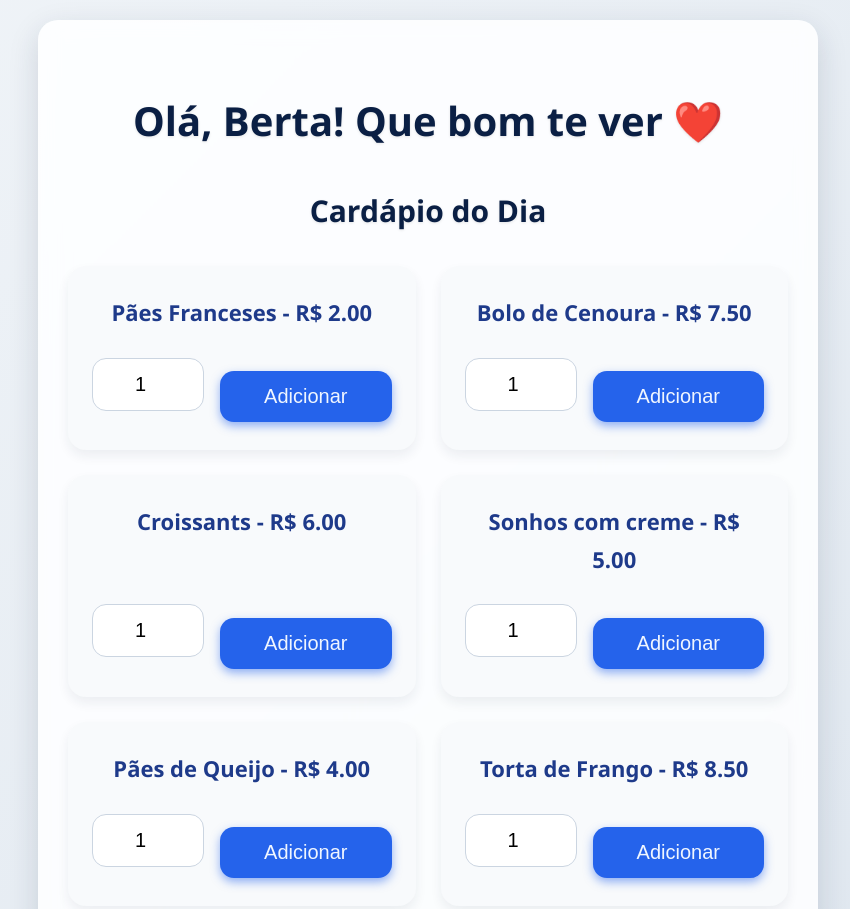
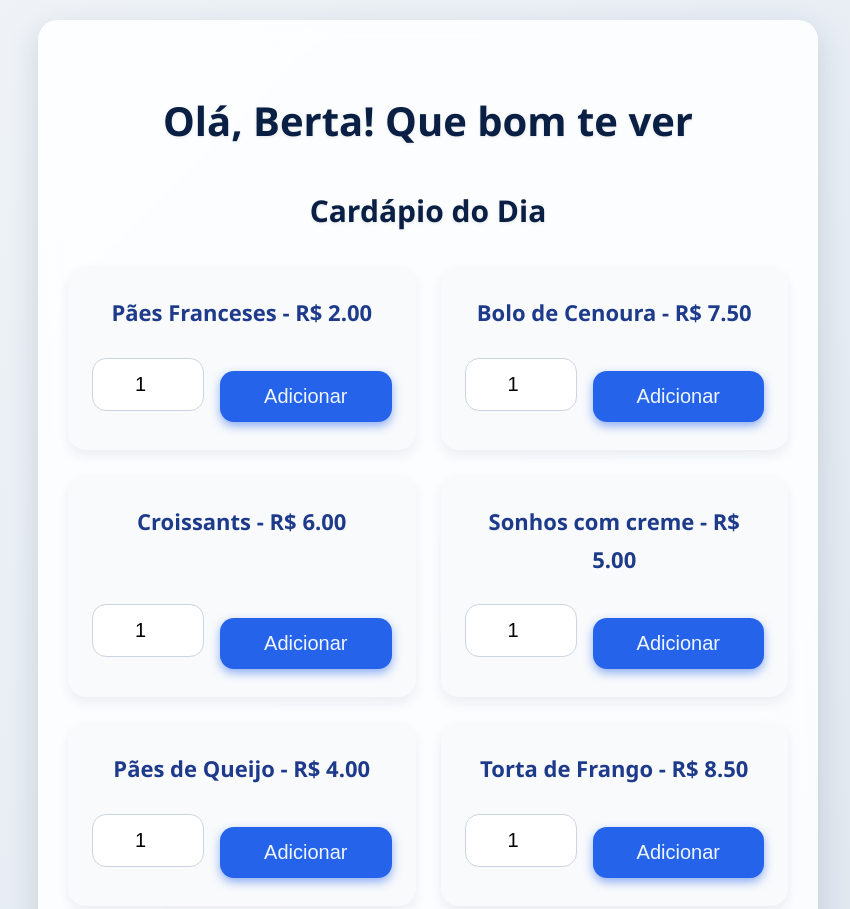
Before and after one commit to elizianeandreia/projeto_padaria, a plain HTML site: page index.html in a window 1280 px wide. Shown: the top 909 px of the page, without its empty margins (212-1062 px from the left). Drawn offline with Linux system fonts and the light colour scheme.

Commit message:
Update index.html

```diff
--- a/index.html
+++ b/index.html
@@ -8,7 +8,7 @@
 </head>
 <body>
   <main class="container">
-    <h1>Olá, Berta! Que bom te ver ❤️</h1>
+    <h1>Olá, Berta! Que bom te ver </h1>
 
     <h2>Cardápio do Dia</h2>
     <div id="menu" class="menu"></div>
```
